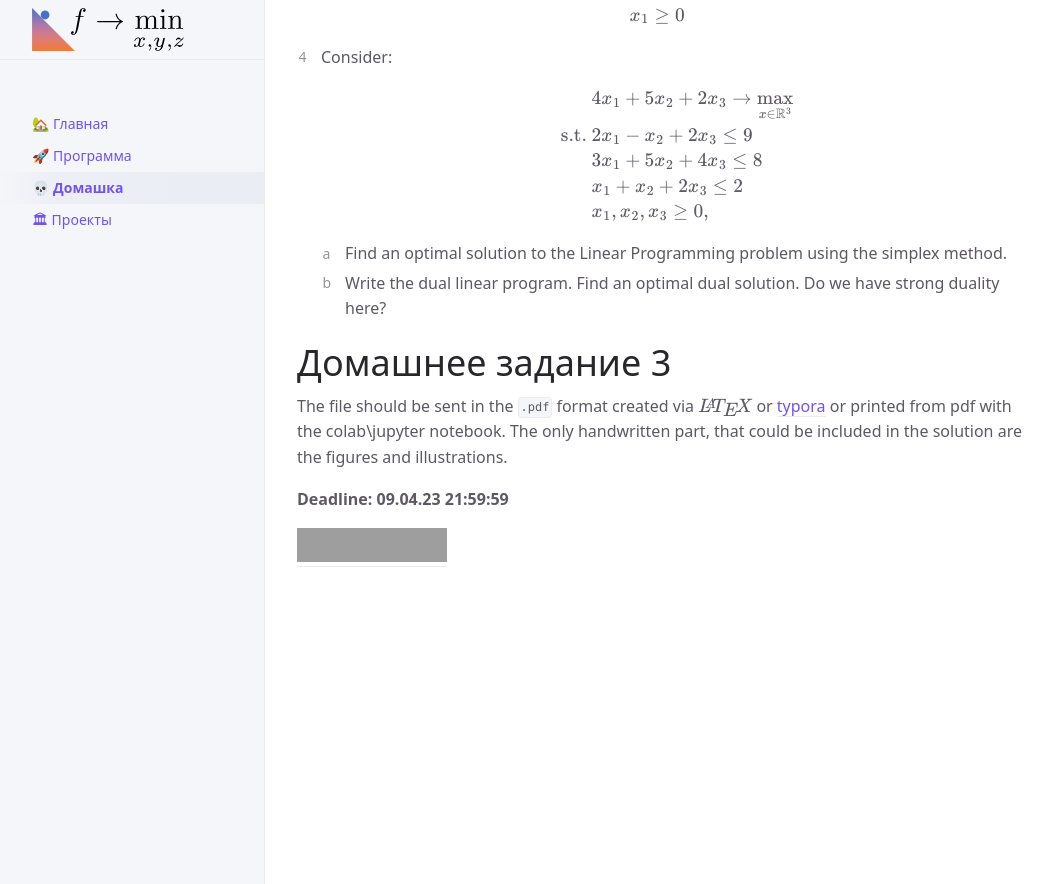
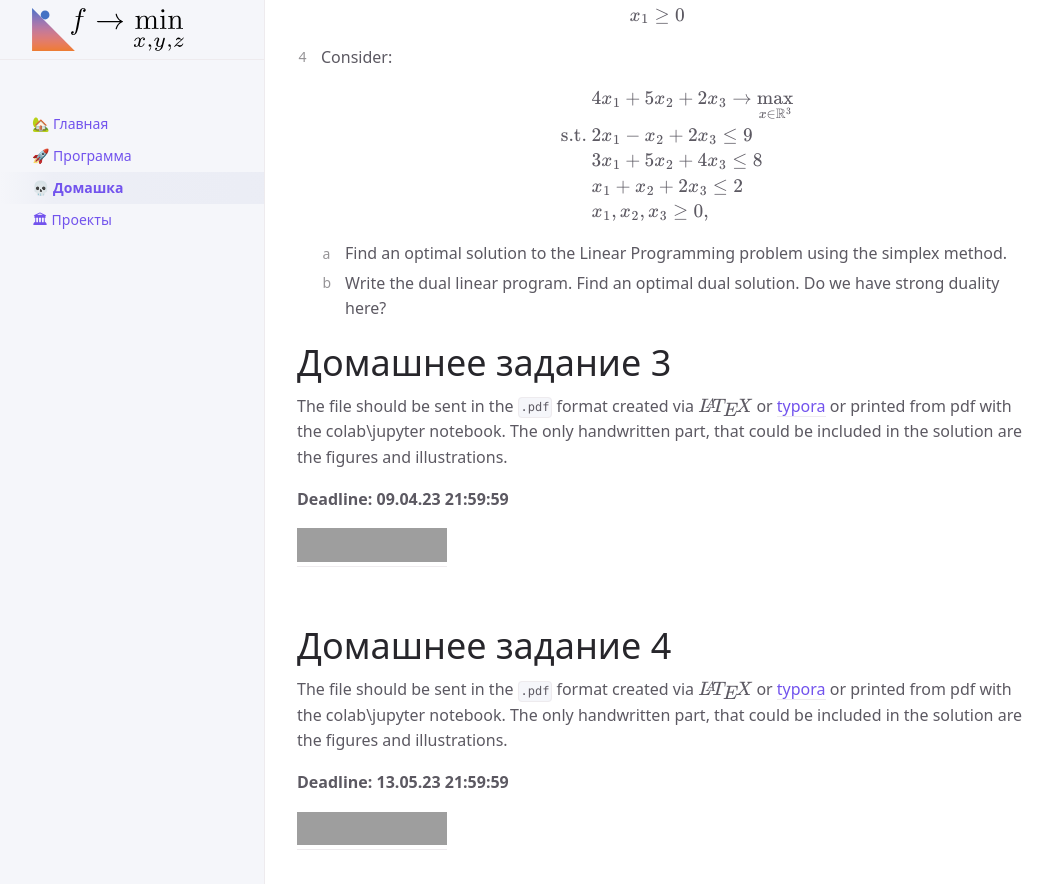
Before and after one commit to MerkulovDaniil/mipt22, a Jekyll site: the page built from homework.md, in a window 1280 px wide and 900 px high, scrolled down 9103 px. Shown: the top 884 px of the window, without its empty margins (107-1160 px from the left). Built offline with Jekyll 4.4.1, drawn with Linux system fonts in a browser that asks for light colours; our own code applies the rules of GitHub Pages for plain Markdown files; formulas are drawn with MathJax 3; a script that is not in the unit is left out; before the commit the page ends 9720 px from its top, so only the background shows below that; grey boxes are pictures that could not be loaded.

Commit message:
Update homework.md

```diff
--- a/homework.md
+++ b/homework.md
@@ -419,3 +419,11 @@
 **Deadline: 09.04.23 21:59:59**
 
 [![Open In Colab](https://colab.research.google.com/assets/colab-badge.svg#button)](https://colab.research.google.com/github/MerkulovDaniil/mipt22/blob/main/notebooks/23_HW_1.ipynb)
+
+# Домашнее задание 4
+
+The file should be sent in the `.pdf` format created via $\LaTeX$ or [typora](<https://typora.io/>) or printed from pdf with the colab\jupyter notebook. The only handwritten part, that could be included in the solution are the figures and illustrations.
+
+**Deadline: 13.05.23 21:59:59**
+
+[![Open In Colab](https://colab.research.google.com/assets/colab-badge.svg#button)](https://colab.research.google.com/github/MerkulovDaniil/mipt22/blob/main/notebooks/23_HW_2.ipynb)
```
